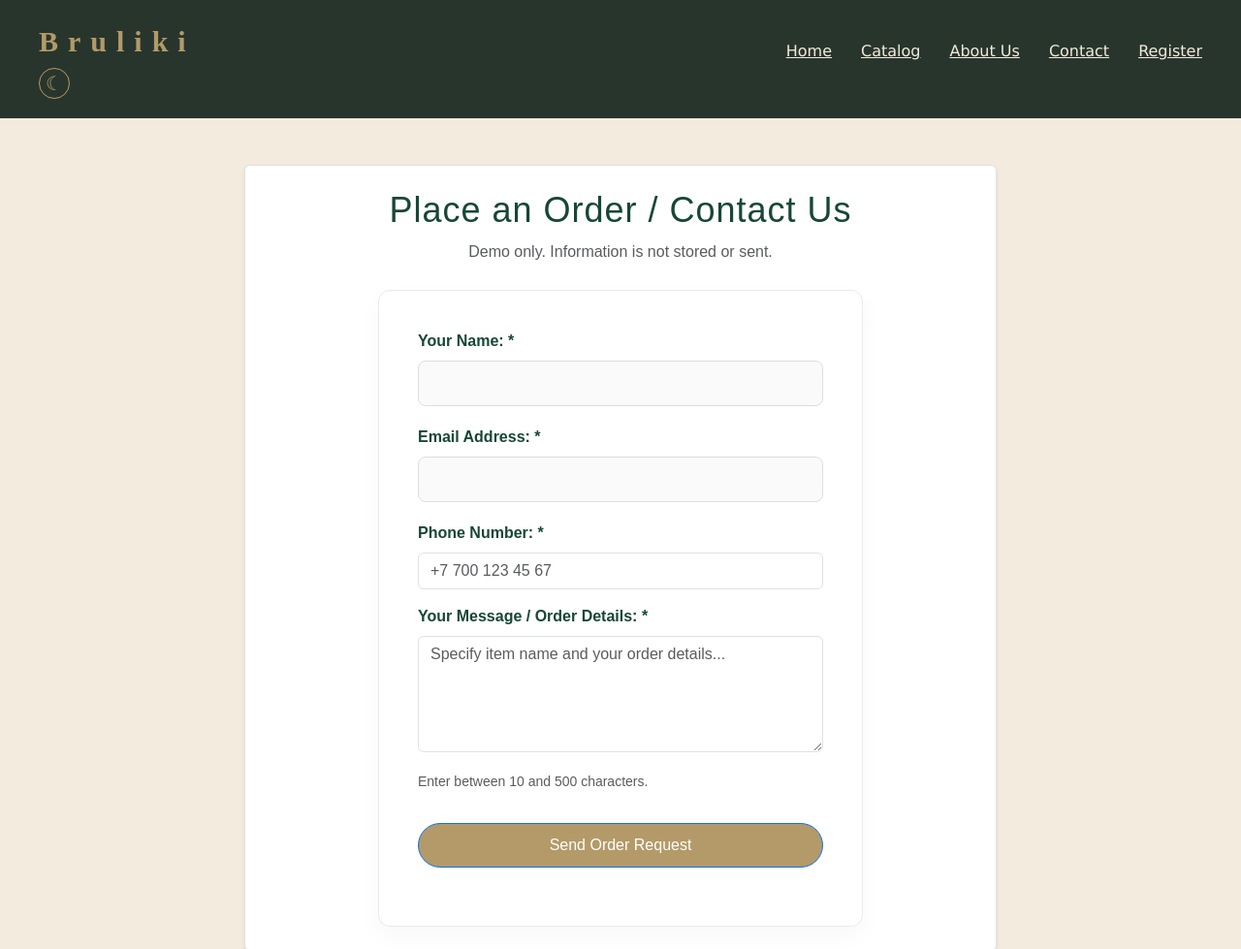
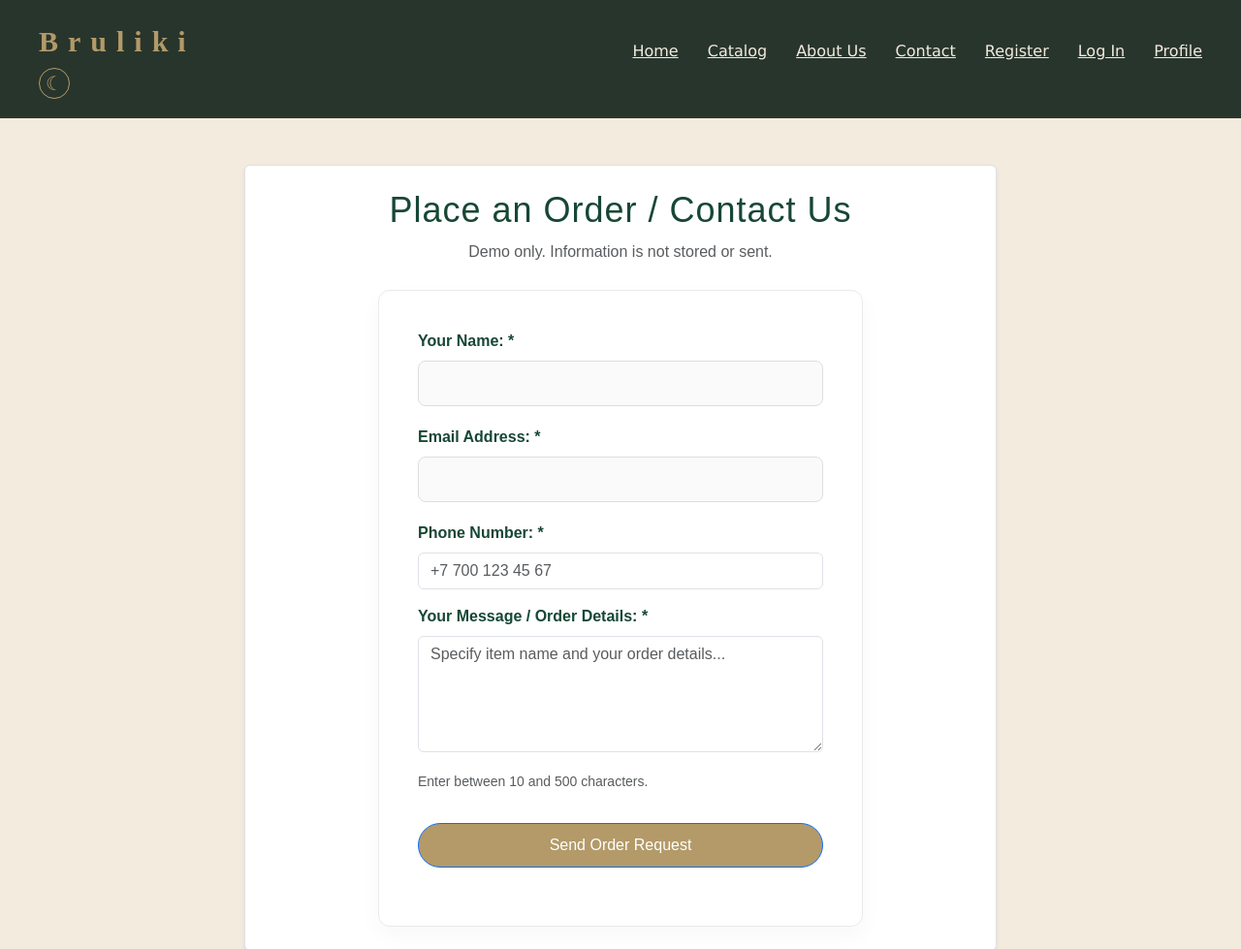
Before and after one commit to mualme/bruliki-site, a plain HTML site: page contact.html in a window 1280 px wide. Shown: the top 979 px of the page at 97% size. Drawn offline with nearby package versions, Linux system fonts and the light colour scheme.

Commit message:
Add login and profile links to navigation
Updated contact.html to include login and profile links in the navigation.

```diff
--- a/contact.html
+++ b/contact.html
@@ -42,6 +42,8 @@
                 <li><a href="about.html">About Us</a></li>
                 <li><a href="contact.html" aria-current="page">Contact</a></li>
                 <li><a href="register.html">Register</a></li>
+                <li><a href="login.html">Log In</a></li>
+                <li><a href="profile.html">Profile</a></li>
             </ul>
         </nav>
     </header>
```
